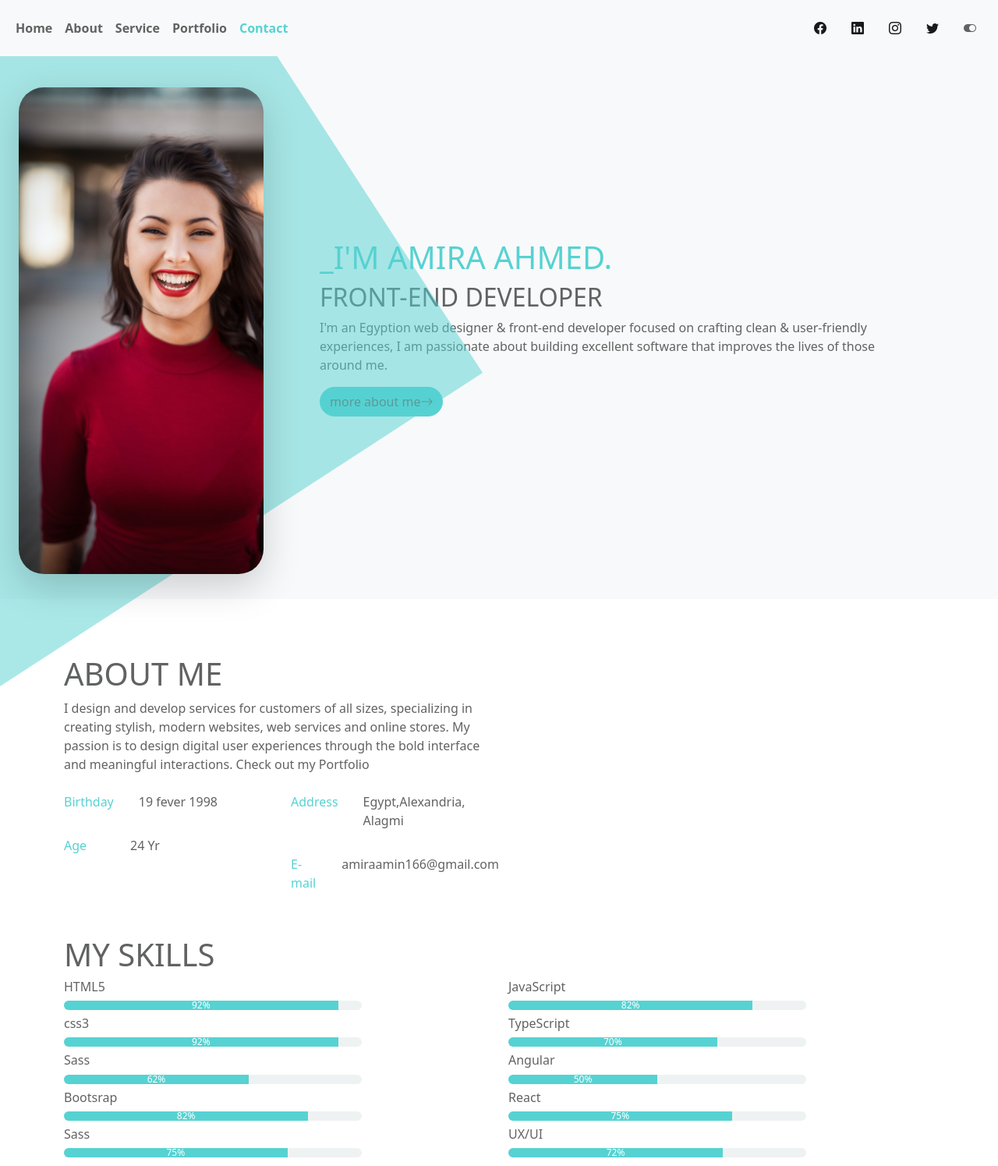
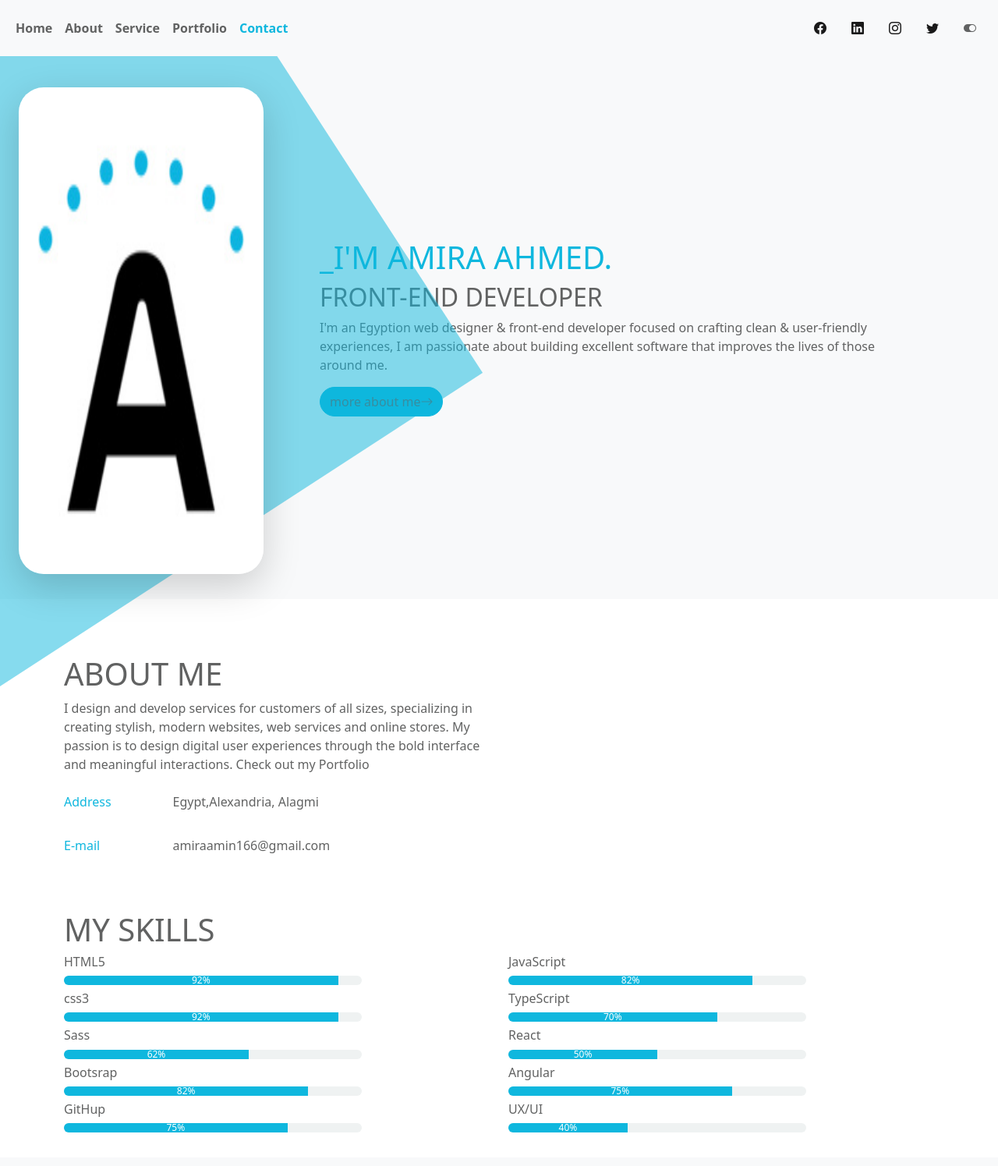
Before and after one commit to amira-ahmed2/personalProfile, a plain HTML site: page index.html in a window 1280 px wide. Shown: the top 1495 px of the page at 78% size. Drawn offline with nearby package versions, Linux system fonts and the light colour scheme.

Commit message:
add image

```diff
--- a/css/style.css
+++ b/css/style.css
@@ -18,7 +18,7 @@ body {
     transform: rotate(327deg);
     left: -83%;
     top: -50%;
-    background-color: #56d2d2;
+    background-color: #0fb7de;
     z-index: 2;
 }
 
@@ -29,16 +29,16 @@ body {
 
 .nav li a.active,
 .nav li a:hover {
-    color: #56d2d2 !important;
+    color: #0fb7de !important;
 }
 
 .img {
     height: calc(100vh - 176px) !important;
     margin-top: 40px;
     z-index: 2;
-    background-image: url("../image/imageprofile.jpg");
+    background-image: url("../image/imageprofile.png");
     background-repeat: no-repeat;
-    background-size: cover;
+    background-size: 100% 100%;
     margin-bottom: 2em;
 }
 
@@ -48,7 +48,7 @@ body {
 }
 
 .h1 {
-    color: #76d7d7;
+    color: #0fb7de;
 }
 
 .para {
@@ -61,7 +61,7 @@ body {
 }
 
 .about div div label {
-    color: #76d7d7;
+    color: #0fb7de;
     padding-right: 2em;
 }
 
@@ -81,7 +81,7 @@ div .prog_bady {
 }
 
 div .prog_color {
-    background-color: #76d7d7;
+    background-color: #0fb7de;
 }
 
 div span {
@@ -94,7 +94,7 @@ div span {
 }
 
 .cards .cardserv i {
-    color: #76d7d7;
+    color: #0fb7de;
     font-size: 4em;
     margin-left: 2%;
 }
@@ -118,7 +118,7 @@ div span {
 }
 
 .cards .cardserv:hover {
-    background: linear-gradient(107deg, rgb(118, 215, 215) 0%, rgb(67, 208, 208) 46%, rgb(97, 98, 98) 100%);
+    background: linear-gradient(107deg, rgb(15,183,222) 0%,rgba(17, 171, 206, 0.795) 46%, rgb(97, 98, 98) 100%);
     animation: myAnim 1s ease 0s 1 normal forwards;
 }
 
@@ -158,7 +158,7 @@ div span {
 }
 
 .conus i {
-    color: #76d7d7;
+    color: #0fb7de;
     font-size: 1em;
     margin-left: 2%;
 }
@@ -168,7 +168,7 @@ div span {
 .from1 textarea {
     color: #eff0f0;
     font-size: medium;
-    border: 1px solid #76d7d7;
+    border: 1px solid #0fb7de;
     margin-bottom: 1em;
     transition: all 0.5s ease-in-out;
 }
@@ -181,17 +181,17 @@ div span {
 
 .from1 button {
     color: #616262;
-    background-color: #76d7d7;
-    border: 1px solid #76d7d7;
+    background-color: #0fb7de;
+    border: 1px solid #0fb7de;
     transition: all 0.5s ease-in-out;
 }
 
 .from1 button:hover {
     background-color: transparent;
-    color: #76d7d7;
+    color: #0fb7de;
 }
 
 #buttonToggoler:hover ,#buttonToggoler:focus{
-    color: #76d7d7 !important;
+    color: #0fb7de !important;
 }
 /*# sourceMappingURL=style.css.map */
--- a/css/styleLight.css
+++ b/css/styleLight.css
@@ -18,7 +18,7 @@ body {
   transform: rotate(327deg);
   left: -83%;
   top: -50%;
-  background-color: #56d2d2;
+  background-color: #0fb7de;
   z-index: 2;
 }
 
@@ -28,16 +28,16 @@ body {
 }
 .nav li a.active,
 .nav li a:hover {
-  color: #56d2d2 !important;
+  color: #0fb7de !important;
 }
 
 .img {
   height: calc(100vh - 176px) !important;
   margin-top: 40px;
   z-index: 2;
-  background-image: url("../image/imageprofile.jpg");
+  background-image: url("../image/imageprofiles.jpg");
   background-repeat: no-repeat;
-  background-size: cover;
+  background-size: 100% 100%;
   margin-bottom: 2em;
 }
 
@@ -47,7 +47,7 @@ body {
 }
 
 .h1 {
-  color: #56d2d2;
+  color: #0fb7de;
 }
 
 .para {
@@ -60,7 +60,7 @@ body {
 }
 
 .about div div label {
-  color: #56d2d2;
+  color: #0fb7de;
   padding-right: 2em;
 }
 .about div div p {
@@ -77,7 +77,7 @@ div .prog_bady {
   height: 1em !important;
 }
 div .prog_color {
-  background-color: #56d2d2;
+  background-color: #0fb7de;
 }
 div span {
   font-weight: bold;
@@ -88,7 +88,7 @@ div span {
   background-color: #f8f9fa;
 }
 .cards .cardserv i {
-  color: #56d2d2;
+  color: #0fb7de;
   font-size: 4em;
   margin-left: 2%;
 }
@@ -105,7 +105,7 @@ div span {
   }
 }
 .cards .cardserv:hover {
-  background: linear-gradient(107deg, rgb(118, 215, 215) 0%, rgb(67, 208, 208) 46%, rgb(97, 98, 98) 100%);
+  background: linear-gradient(107deg, rgb(15,183,222) 0%,rgba(17, 171, 206, 0.795) 46%, rgb(97, 98, 98) 100%);
   animation: myAnim 1s ease 0s 1 normal forwards;
 }
 .cards .cardserv:hover i,
@@ -139,7 +139,7 @@ div span {
   color: #616262;
 }
 .conus i {
-  color: #56d2d2;
+  color: #0fb7de;
   font-size: 1em;
   margin-left: 2%;
 }
@@ -149,7 +149,7 @@ div span {
 .from1 textarea {
   color: #616262;
   font-size: medium;
-  border: 1px solid #56d2d2;
+  border: 1px solid #0fb7de;
   margin-bottom: 1em;
   transition: all 0.35s ease-in-out;
 }
@@ -159,15 +159,15 @@ div span {
 }
 .from1 button {
   color: #616262;
-  background-color: #56d2d2;
-  border: 1px solid #56d2d2;
+  background-color: #0fb7de;
+  border: 1px solid #0fb7de;
   transition: all 0.5s ease-in-out;
 }
 .from1 button:hover {
   background-color: transparent;
-  color: #56d2d2;
+  color: #0fb7de;
 }
 #buttonToggoler:hover ,#buttonToggoler:focus{
-  color: #76d7d7 !important;
+  color: #0fb7de !important;
 }
 /*# sourceMappingURL=styleLight.css.map */
--- a/index.html
+++ b/index.html
@@ -77,7 +77,7 @@
                     <div class="img rounded-5 col-lg-3 d-md-block d-none shadow-lg mx-4">
                     </div>
                     <div class=" col-lg-8 col-12 align-items-center px-5">
-                        <img src="./image/imageprofile.jpg" class="img-fluid  d-sm-block d-lg-none imgcircle" alt="....">
+                        <img src="./image/imageprofiles.jpg" class="img-fluid  d-sm-block d-lg-none imgcircle" alt="....">
                         <h3 class="text-uppercase h1">_I'm Amira Ahmed. </h3>
                         <h2 class="para text-uppercase">front-end developer</h2>
                         <p class="open-sans-font d-lg-block d-none">I'm an Egyption web designer & front-end developer focused on crafting clean & user-friendly experiences, I am passionate about building excellent software that improves the lives of those around me.
@@ -107,23 +107,14 @@
                         </p>
                     </div>
                     <div class=" row about">
-                        <div class="col-md-6">
-                            <div class="d-flex align-items-lg-start py-2 px-0">
-                                <label>Birthday</label>
-                                <p>19 fever 1998</p>
-                            </div>
-                            <div class="d-flex align-items-lg-start py-2 px-0">
-                                <label>Age</label>
-                                <p class="ms-4">24 Yr</p>
-                            </div>
-                        </div>
-                        <div class="col-md-6">
-                            <div class="d-flex align-items-lg-start py-2 px-0">
-                                <label>Address</label>
+
+                        <div class="col-12">
+                            <div class="d-flex align-items-start py-2 px-0">
+                                <label class="w-25">Address</label>
                                 <p>Egypt,Alexandria, Alagmi</p>
                             </div>
-                            <div class="d-flex align-items-lg-start py-2 px-0">
-                                <label>E-mail</label>
+                            <div class="d-flex align-items-start py-2 px-0">
+                                <label class="w-25">E-mail</label>
                                 <p>amiraamin166@gmail.com</p>
                             </div>
 
@@ -155,7 +146,7 @@
                             <div class="progress my-2 prog_bady">
                                 <div class="progress-bar prog_color " role="progressbar" style="width: 82%;" aria-valuenow="82" aria-valuemin="0" aria-valuemax="100">82%</div>
                             </div>
-                            <h6 class="dark-color">Sass</h6>
+                            <h6 class="dark-color">GitHup</h6>
                             <div class="progress my-2 prog_bady">
                                 <div class="progress-bar prog_color " role="progressbar" style="width: 75%;" aria-valuenow="75" aria-valuemin="0" aria-valuemax="100">75%</div>
                             </div>
@@ -171,17 +162,17 @@
                             <div class="progress my-2 prog_bady">
                                 <div class="progress-bar prog_color" role="progressbar" style="width: 70%;" aria-valuenow="70" aria-valuemin="0" aria-valuemax="100">70%</div>
                             </div>
-                            <h6 class="dark-color">Angular</h6>
+                            <h6 class="dark-color">React</h6>
                             <div class="progress my-2 prog_bady">
                                 <div class="progress-bar prog_color " role="progressbar" style="width: 50%;" aria-valuenow="50" aria-valuemin="0" aria-valuemax="100">50%</div>
                             </div>
-                            <h6 class="dark-color">React</h6>
+                            <h6 class="dark-color">Angular</h6>
                             <div class="progress my-2 prog_bady">
                                 <div class="progress-bar prog_color " role="progressbar" style="width: 75%;" aria-valuenow="75" aria-valuemin="0" aria-valuemax="100">75%</div>
                             </div>
                             <h6 class="dark-color">UX/UI</h6>
                             <div class="progress my-2 prog_bady">
-                                <div class="progress-bar prog_color " role="progressbar" style="width: 72%;" aria-valuenow="75" aria-valuemin="0" aria-valuemax="100">72%</div>
+                                <div class="progress-bar prog_color " role="progressbar" style="width: 40%;" aria-valuenow="75" aria-valuemin="0" aria-valuemax="100">40%</div>
                             </div>
                         </div>
                     </div>
@@ -201,13 +192,13 @@
                         <h2 class="fs-1 text-uppercase">my service</h2>
                     </div>
                     <div class="card-group cards my-5">
-                        <div class="card mx-3 cardserv border-0">
+                        <!-- <div class="card mx-3 cardserv border-0">
                             <i class="bi bi-boxes  mx-3"></i>
                             <div class="card-body">
                                 <h5 class="card-title">UI/UX Developer</h5>
                                 <p class="card-text d-lg-block">This is a wider card with supporting text below as a natural lead-in to additional content. This content is a little bit longer.</p>
                             </div>
-                        </div>
+                        </div> -->
                         <div class="card mx-3 cardserv border-0">
                             <i class="bi bi-tv mx-3"></i>
                             <div class="card-body">
--- a/script/main.js
+++ b/script/main.js
@@ -3,13 +3,13 @@ let buttonpre = document.getElementById("buttonToggoler2");
 
 let meta = document.querySelector("link[id='links']");
 let theme =meta.getAttribute("href");
-console.log(theme)
 button.addEventListener("click",function(){
     if(theme==="./css/styleLight.css"){
         theme="./css/style.css"
-        console.log(theme)
     }else{
         theme="./css/styleLight.css"
     }
     meta.setAttribute("href",theme)
 });
+
+document.addEventListener('contextmenu', event => event.preventDefault());
```
Also changed, not shown: image/imageprofile.jpg (deleted), image/imageprofile.png (added), image/imageprofiles.jpg (added).
